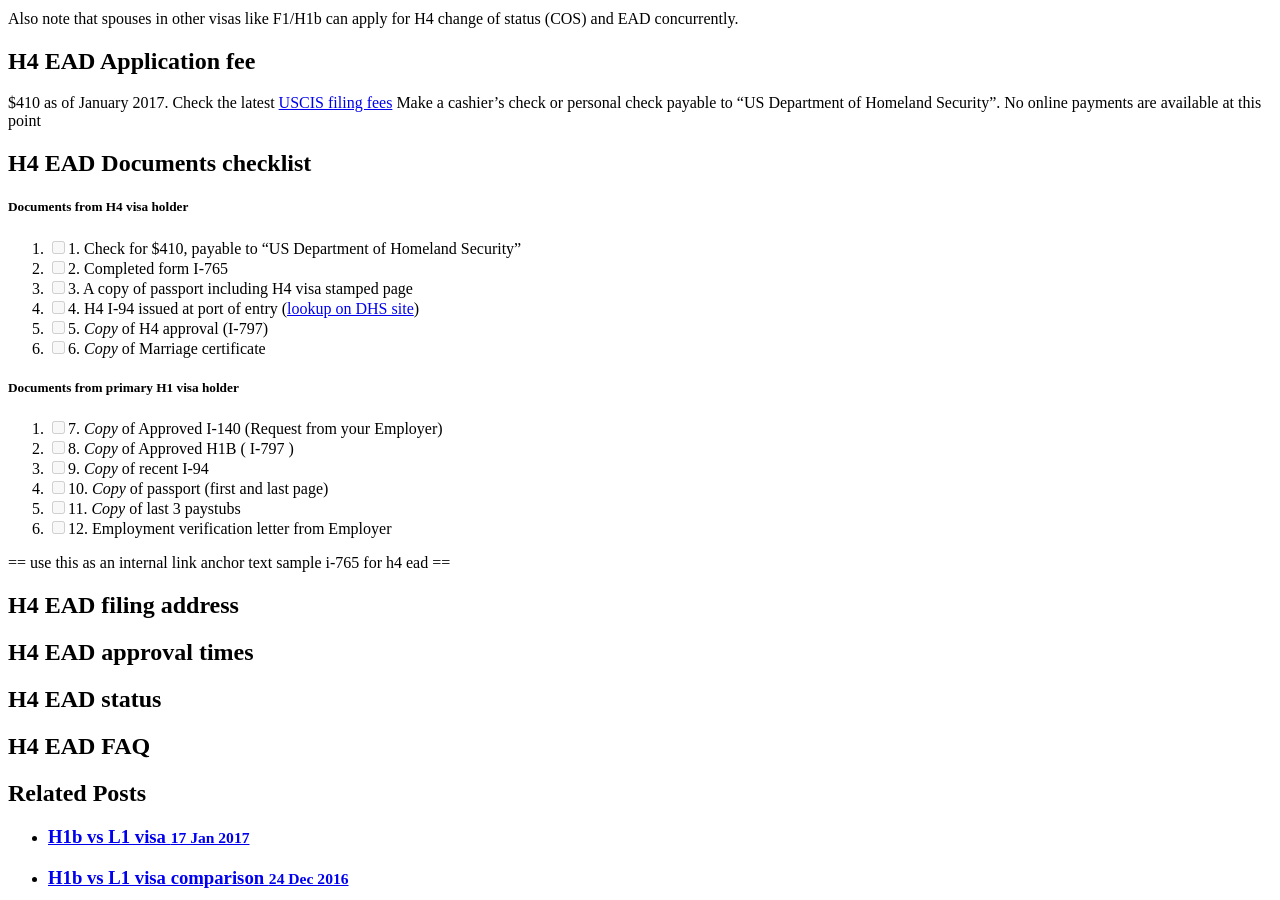
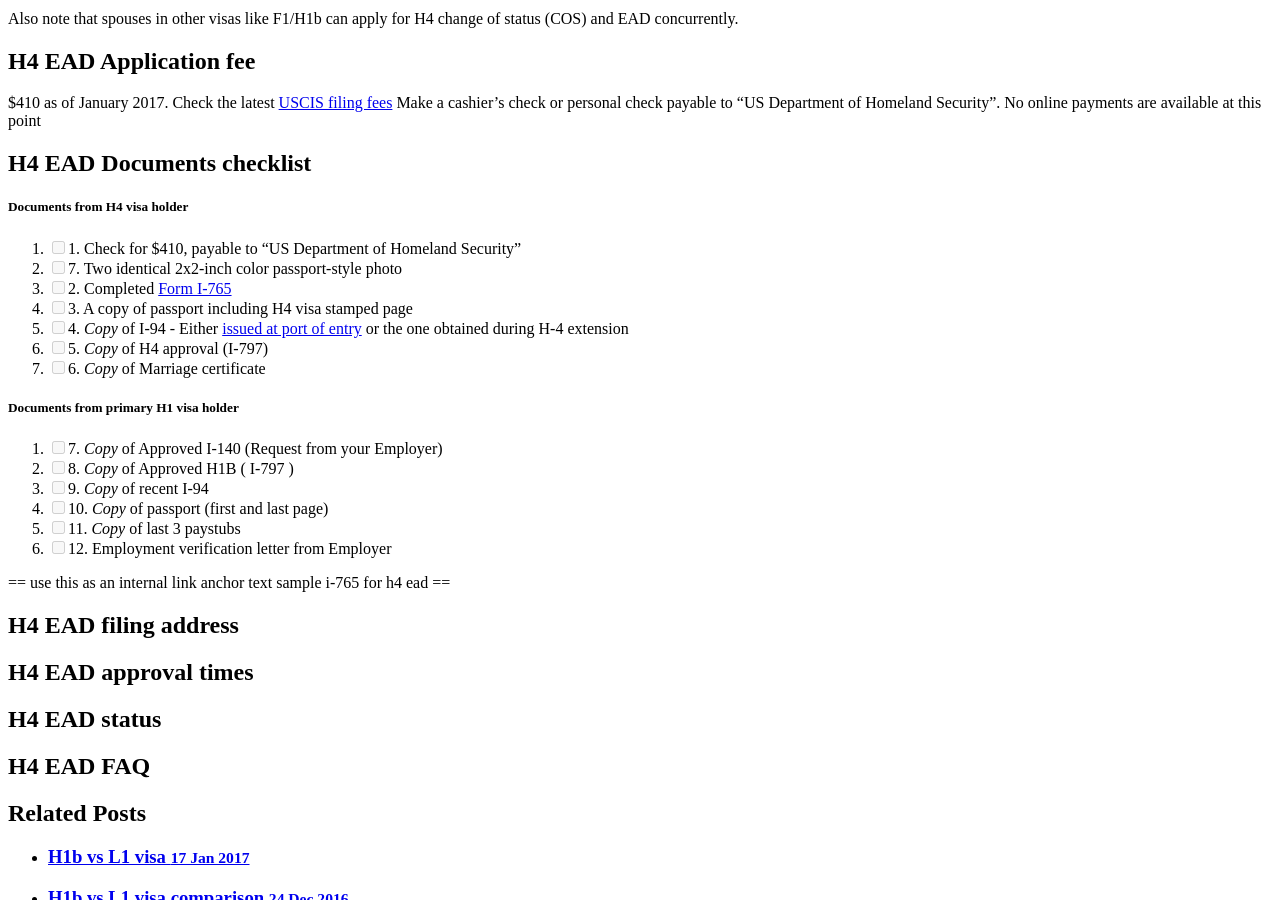
Before and after one commit to gitforwork2/gitforwork.github.io, a Jekyll site: the page built from _posts/2017-01-19-h4-ead-application.md, in a window 1280 px wide and 900 px high, scrolled down 676 px. Built offline with Jekyll 4.4.1, drawn with Linux system fonts in a browser that asks for light colours; nearby versions of some CDN libraries; comment, search, counter and statistics services are not loaded.

Commit message:
Update 2017-01-19-h4-ead-application.md

```diff
--- a/_posts/2017-01-19-h4-ead-application.md
+++ b/_posts/2017-01-19-h4-ead-application.md
@@ -35,11 +35,14 @@ Make a cashier's check or personal check payable to "US Department of Homeland S
 ##### Documents from H4 visa holder
 
 1.  [ ] 1. Check for $410, payable to "US Department of Homeland Security"
-2.  [ ] 2. Completed form I-765
-3.  [ ] 3.  A copy of passport including H4 visa stamped page
-4.  [ ] 4.  H4 I-94 issued at port of entry ([lookup on DHS site](https://i94.cbp.dhs.gov/I94/#/recent-search))
-5.  [ ] 5.  *Copy* of H4 approval (I-797)
-6.  [ ] 6.  *Copy* of Marriage certificate
+7.  [ ] 7. Two identical 2x2-inch color passport-style photo
+2.  [ ] 2. Completed [Form I-765](http://www.uscis.gov/i-765)
+3.  [ ] 3. A copy of passport including H4 visa stamped page
+4.  [ ] 4. *Copy* of I-94
+            - Either [issued at port of entry](https://i94.cbp.dhs.gov/I94/#/recent-search) or the one obtained during H-4 extension
+5.  [ ] 5. *Copy* of H4 approval (I-797)
+6.  [ ] 6. *Copy* of Marriage certificate
+
 
 ##### Documents from primary H1 visa holder
 
```
